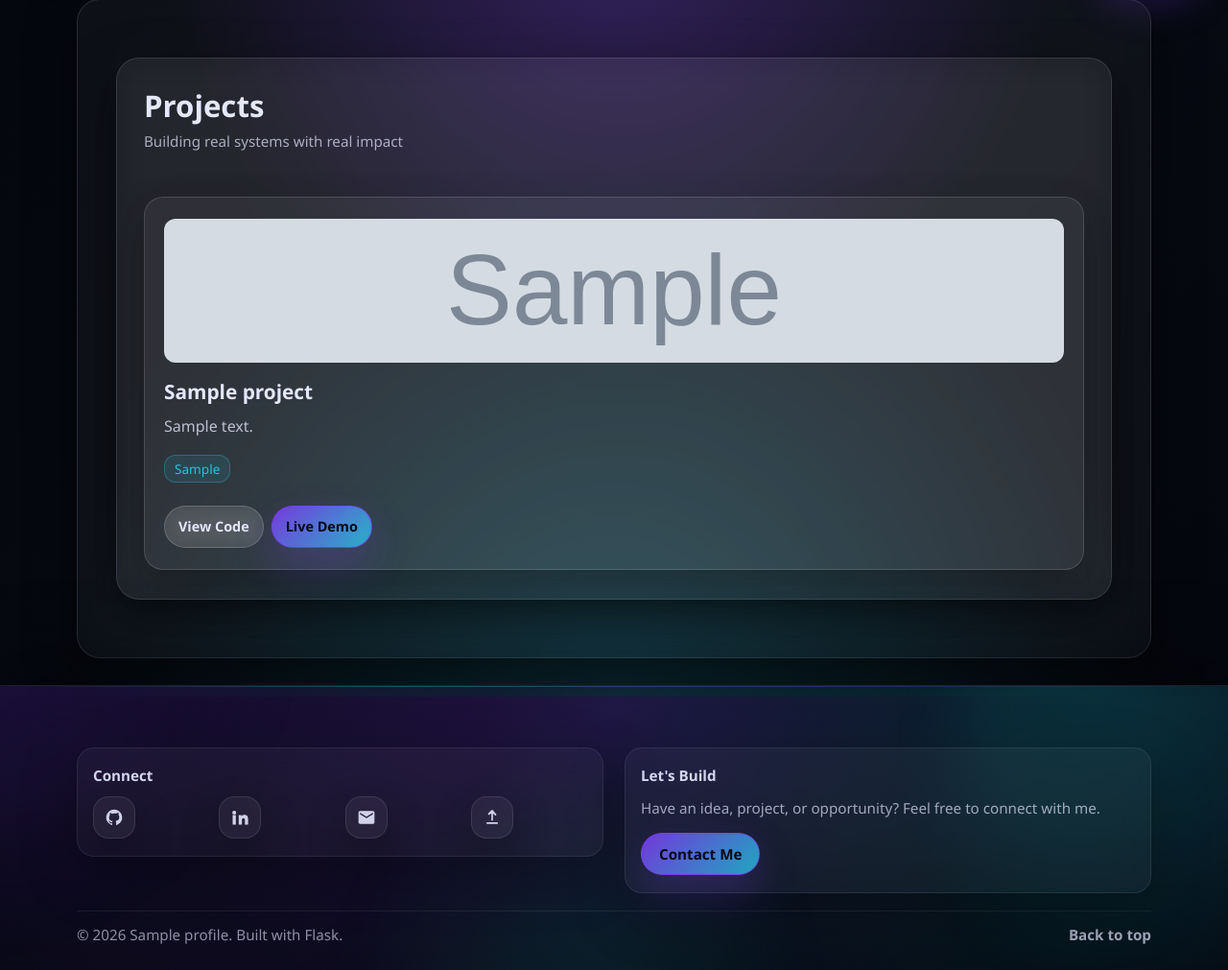
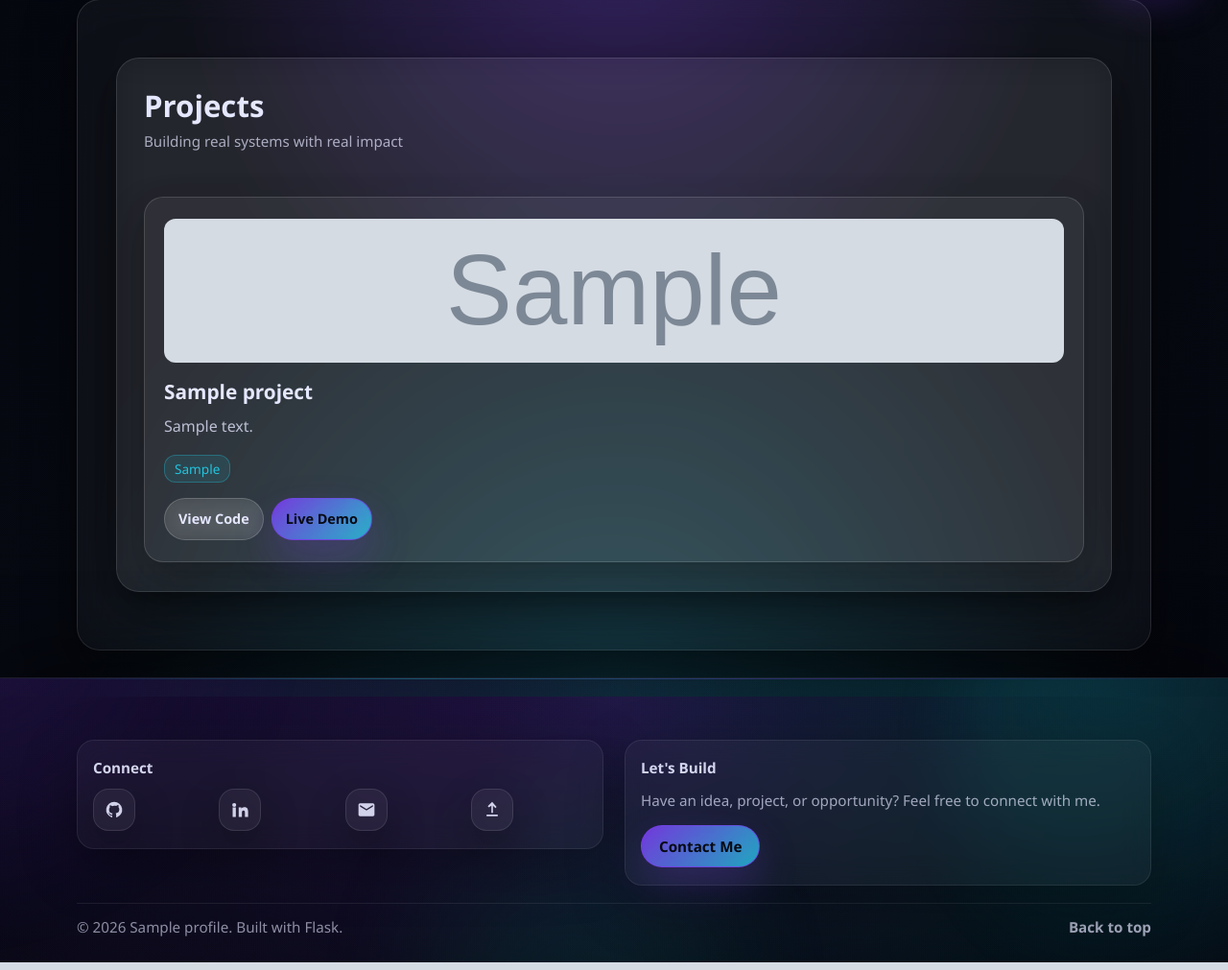
Before and after one commit to NithinGowda02/Dynamic-Portfolio-Website, a Flask app: page /projects in a window 1280 px wide. Shown: the part 74-1085 px from the top of the page at 96% size. Run offline with Flask 3, Linux system fonts and the light colour scheme; tables that the repository leaves empty hold one stand-in row (values such as "Sample post"); grey boxes marked "Sample" are stand-in pictures; parts of the project's set-up code (start-up, migrations or seed data) failed here and were passed over; some libraries are stand-ins or nearby versions.

Commit message:
Deployment Ready

```diff
--- a/static/css/style.css
+++ b/static/css/style.css
@@ -1264,7 +1264,7 @@ main {
 
 .proj-gallery__nav {
     position: absolute;
-    top: calc(50% - 40px);
+    top: 50%;
     transform: translateY(-50%);
     width: 38px;
     height: 38px;
@@ -1362,9 +1362,6 @@ main {
     border: 1px solid rgba(255, 255, 255, 0.14);
     box-shadow: 0 18px 40px rgba(0, 0, 0, 0.3);
     transition: transform var(--transition), border var(--transition);
-    display: flex;
-    flex-direction: column;
-    gap: 0;
 }
 
 .project-card:hover {
@@ -1425,8 +1422,6 @@ main {
     display: flex;
     gap: 8px;
     flex-wrap: wrap;
-    margin-top: auto;
-    padding-top: 8px;
 }
 
 .project-card__link {
```
